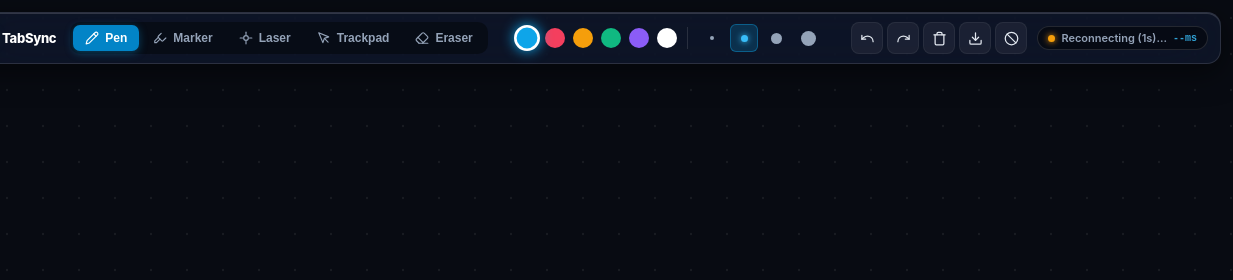
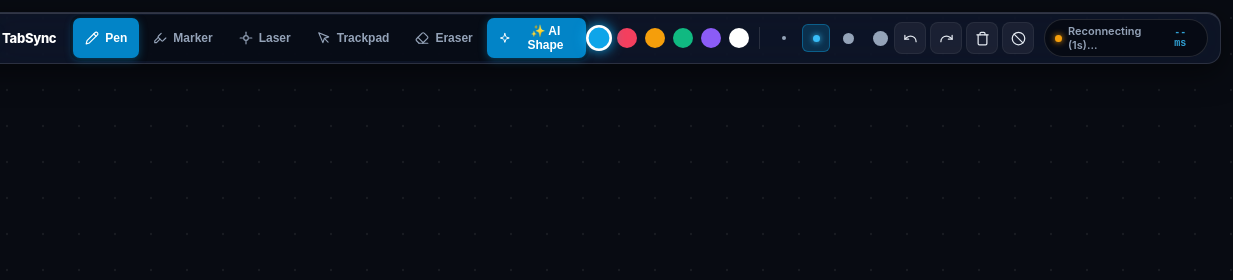
Before and after one commit to saikeertan07/tabsync, a website: page public/tablet/index.html in a window 1280 px wide. Shown: the top 280 px of the page, 47-1280 px from the left. Drawn offline with Linux system fonts and the light colour scheme.

```diff
--- a/public/tablet/index.html
+++ b/public/tablet/index.html
@@ -65,6 +65,13 @@
             </svg>
             <span>Eraser</span>
           </button>
+
+          <button id="tab-ai-shape" class="tool-pill active" title="AI Shape & Geometry Recognition (Auto-Clean)">
+            <svg viewBox="0 0 24 24" fill="none" stroke="currentColor" stroke-width="2" stroke-linecap="round" stroke-linejoin="round">
+              <path d="m12 3-1.9 5.8a2 2 0 0 1-1.3 1.3L3 12l5.8 1.9a2 2 0 0 1 1.3 1.3L12 21l1.9-5.8a2 2 0 0 1 1.3-1.3L21 12l-5.8-1.9a2 2 0 0 1-1.3-1.3L12 3z"></path>
+            </svg>
+            <span>✨ AI Shape</span>
+          </button>
         </div>
       </div>
 
@@ -118,13 +125,6 @@
               <path d="M3 6h18"></path>
               <path d="M19 6v14c0 1-1 2-2 2H7c-1 0-2-1-2-2V6"></path>
               <path d="M8 6V4c0-1 1-2 2-2h4c1 0 2 1 2 2v2"></path>
-            </svg>
-          </button>
-          <button id="tab-export" class="action-icon" title="Save Drawing to Tablet">
-            <svg viewBox="0 0 24 24" fill="none" stroke="currentColor" stroke-width="2" stroke-linecap="round" stroke-linejoin="round">
-              <path d="M21 15v4a2 2 0 0 1-2 2H5a2 2 0 0 1-2-2v-4"></path>
-              <polyline points="7 10 12 15 17 10"></polyline>
-              <line x1="12" y1="15" x2="12" y2="3"></line>
             </svg>
           </button>
           <button id="tab-emergency-stop" class="action-icon danger" title="Emergency Stop: Halt input & disconnect">
@@ -192,6 +192,7 @@
     <div id="toast" class="toast"></div>
   </div>
 
+  <script src="/shared/ai-shape-recognizer.js"></script>
   <script src="/tablet/tablet.js"></script>
 </body>
 </html>
```
